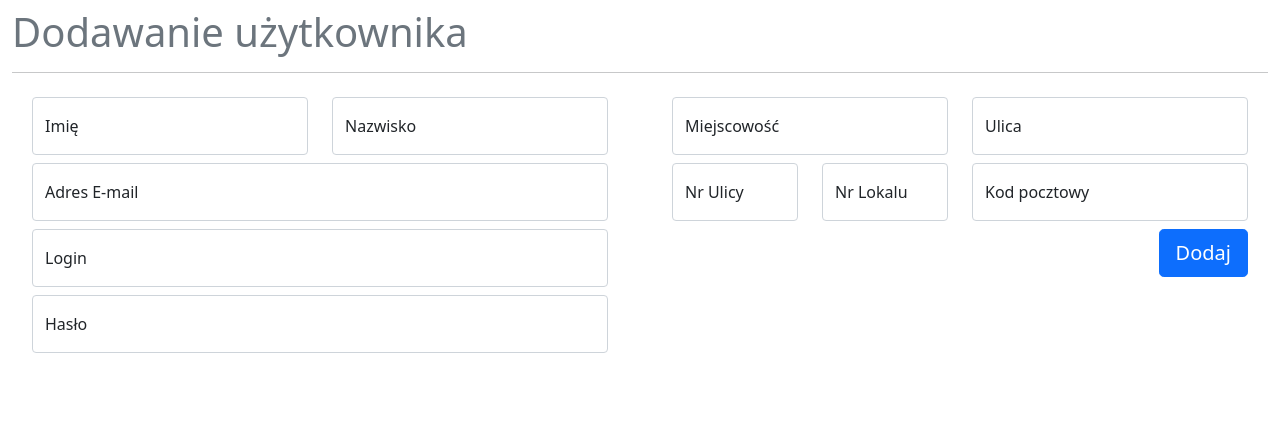
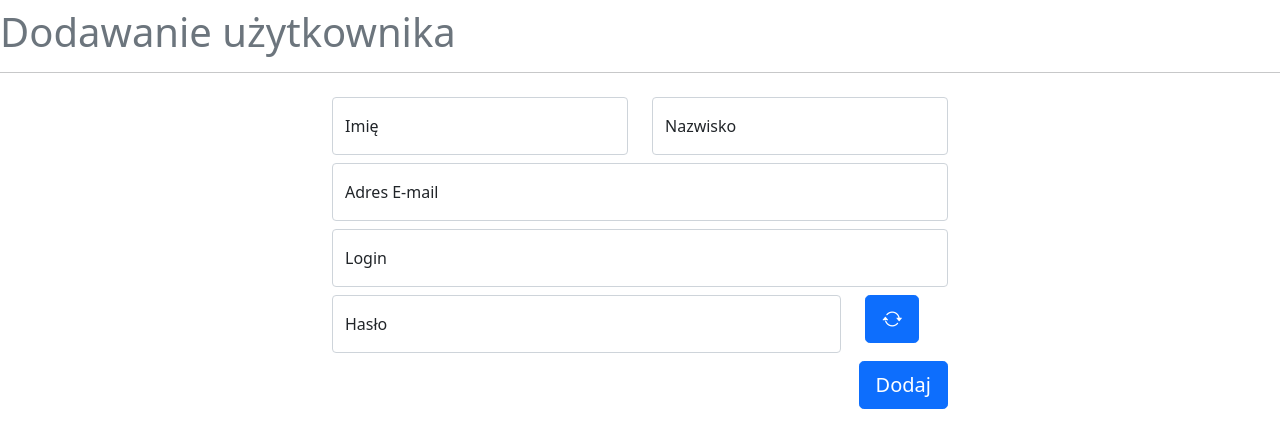
Before and after one commit to Lettulouz/SI-Bearing-App, a PHP site: page /views/admin/add_user.php in a window 1280 px wide. Shown: the part 56-504 px from the top of the page. Run offline with PHP 8.4, Linux system fonts and the light colour scheme; some libraries are stand-ins or nearby versions.

Commit message:
Added password generator

```diff
--- a/app/views/admin/add_user.php
+++ b/app/views/admin/add_user.php
@@ -1,13 +1,13 @@
 <?php
 include 'adm_nav.php';
 ?>
+<h1 class="text-muted">Dodawanie użytkownika</h1>
+    <hr class="divider ">
+<div class="container" style="max-width:720px;">
 
-<div class="container-fluid">
-    <h1 class="text-muted">Dodawanie użytkownika</h1>
-    <hr class="divider ">
     <form>
-        <div class="row">
-            <div class="col-12 col-md-6">
+        <div class="row m-2">
+            <div class="col-12 ">
                 <div class="row m-2">
                     <div class="col-6">
                         <div class="form-floating ">
@@ -39,58 +39,24 @@ include 'adm_nav.php';
                     </div>
                 </div>
                 <div class="row m-2">
-                    <div class="col-12">
-                        <div class="form-floating">
-                            <input type="password" class="form-control" id="passInput" name="pass" placeholder="name@example.com">
+                    <div class="col-10">
+                        <div class="form-floating ">
+                            <input type="text" class="form-control" id="passInput" name="pass" placeholder="1234">
                             <label for="passInput" >Hasło</label>
                         </div>
                     </div>
-                </div>
-            </div>
-            <div class="col-12 col-md-6">
-                <div class="row m-2">
-                    <div class="col-6">
-                        <div class="form-floating ">
-                            <input type="text" class="form-control" id="cityInput" name="city" placeholder="Gliwice">
-                            <label for="nameInput">Miejscowość</label>
+                    <div class="col-auto">
+                             <button type="button" class="btn btn-primary btn-lg d-inline " onclick="genPass()"><i class="bi bi-arrow-repeat"></i></button>
                         </div>
-                    </div>
-                    <div class="col-6">
-                        <div class="form-floating ">
-                            <input type="text" class="form-control" id="streetInput" name="street" placeholder="Kraszewskiego">
-                            <label for="streetInput">Ulica</label>
-                        </div>
-                    </div>
                 </div>
                 <div class="row m-2">
-                    <div class="col-3">
-                        <div class="form-floating ">
-                            <input type="text" class="form-control" id="stnmInput" name="streetNum" placeholder="16A">
-                            <label for="stnmInput">Nr Ulicy</label>
-                        </div>
-                    </div>
-                    <div class="col-3">
-                        <div class="form-floating ">
-                            <input type="text" class="form-control" id="lmInput" name="street" placeholder="Nie">
-                            <label for="lmInput">Nr Lokalu</label>
-                        </div>
-                    </div>
-                    <div class="col-6">
-                        <div class="form-floating ">
-                            <input type="text" class="form-control" id="zipInput" name="zip" placeholder="44-100">
-                            <label for="zipInput">Kod pocztowy</label>
-                        </div>
-                    </div>
-                    <div>
-                </div>
-            </div>
-            <div class="row m-2">
                     <div class="float-end">
                         <button type="submit" class="btn btn-primary btn-lg float-end">Dodaj</button>
                     </div>
 
             </div>
-        </div>
+            </div>
+
     </form>
 </div>
 
@@ -99,6 +65,19 @@ document.getElementById('users_collapse').classList.add('show');
 document.getElementById('users_collapse_btn').setAttribute('aria-expanded', 'true');
 document.getElementById('users_collapse_btn').setAttribute('style', 'color:white !important');
 document.getElementById('addus').setAttribute('style', 'color:white !important');
+
+function genPass(){
+    var chars = "0123456789abcdefghijklmnopqrstuvwxyz!@#$%^&*()ABCDEFGHIJKLMNOPQRSTUVWXYZ";
+    var passLength = Math.floor(Math.random() * (14 - 8) ) + 8;
+    var pass = "";
+
+    for (var i = 0, n = chars.length; i < passLength; ++i) {
+        pass += chars.charAt(Math.floor(Math.random() * n));
+    }
+
+    document.getElementById('passInput').setAttribute('value', pass);
+}
+
 </script>
 
 <?php include dirname(__FILE__,2) . "/footer.php"; ?>
```
